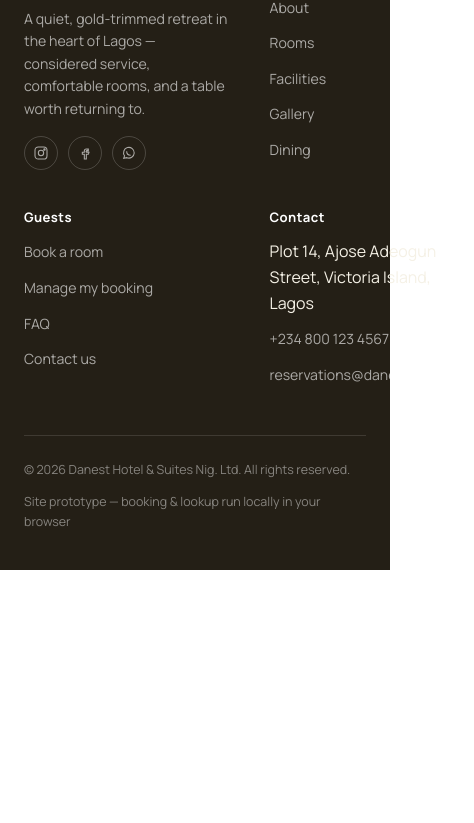
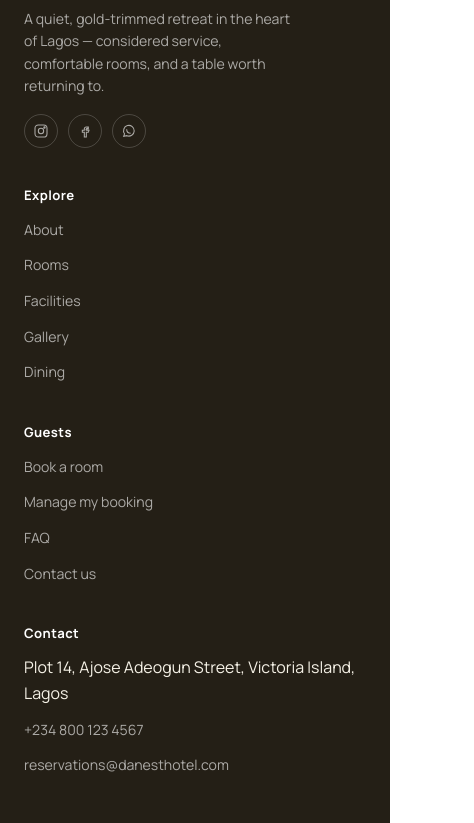
Before and after one commit to sixtus998-tech/Danest-Hotels, a plain HTML site: page index.html in a window 390 px wide. Shown: the part 7268-8091 px from the top of the page, 474 px wide, since content can reach past the window. Before the commit the page ends 7838 px from the top, so only its background shows below. Drawn offline with Linux system fonts and the light colour scheme.

Commit message:
adjust mobile view for footer

```diff
--- a/index.html
+++ b/index.html
@@ -53,7 +53,7 @@
   --line:rgba(246,231,176,0.16);
   --line-strong:rgba(246,231,176,0.28);
 }
-html{scroll-behavior:smooth;scroll-padding-top:calc(88px + env(safe-area-inset-top,0px));}
+html{scroll-behavior:smooth;scroll-padding-top:calc(88px + env(safe-area-inset-top,0px));overflow-x:hidden;}
 *,*::before,*::after{box-sizing:border-box;}
 body{
   margin:0;
@@ -240,15 +240,15 @@ section.pad.tight{padding:64px 0;}
 .quote-by{font-size:.8rem;color:var(--ink-faint);font-weight:600;font-style:normal;}
 
 /* footer */
-footer{background:var(--ink);color:var(--paper-sunk);padding:64px 0 28px;padding-bottom:calc(28px + env(safe-area-inset-bottom,0px));}
+footer{background:var(--ink);color:var(--paper-sunk);padding:64px 0 28px;padding-bottom:calc(28px + env(safe-area-inset-bottom,0px));overflow:hidden;}
 .foot-grid{display:grid;grid-template-columns:1.4fr 1fr 1fr 1fr;gap:40px;}
-@media (max-width:760px){
-    .foot-grid{grid-template-columns:1fr 1fr;}
-    .footer{max-width:640px;margin:0 auto;}
-}
+.foot-grid > div{min-width:0;}
+@media (max-width:760px){.foot-grid{grid-template-columns:1fr 1fr;}}
+@media (max-width:520px){.foot-grid{grid-template-columns:1fr;}}
 footer h4{color:var(--paper);font-family:'Manrope',sans-serif;font-size:.82rem;font-weight:700;letter-spacing:.03em;margin-bottom:14px;}
-footer a,footer p{color:color-mix(in srgb, var(--paper) 62%, transparent);font-size:.88rem;}
+footer a,footer p{color:color-mix(in srgb, var(--paper) 62%, transparent);font-size:.88rem;overflow-wrap:anywhere;}
 footer ul{list-style:none;padding:0;margin:0;display:flex;flex-direction:column;gap:10px;}
+footer li{overflow-wrap:anywhere;}
 footer a:hover{color:var(--gold-300);}
 .foot-bottom{margin-top:48px;padding-top:24px;border-top:1px solid rgba(255,255,255,.12);display:flex;justify-content:space-between;flex-wrap:wrap;gap:12px;font-size:.78rem;color:color-mix(in srgb, var(--paper) 45%, transparent);}
 .social-row{display:flex;gap:10px;}
```
